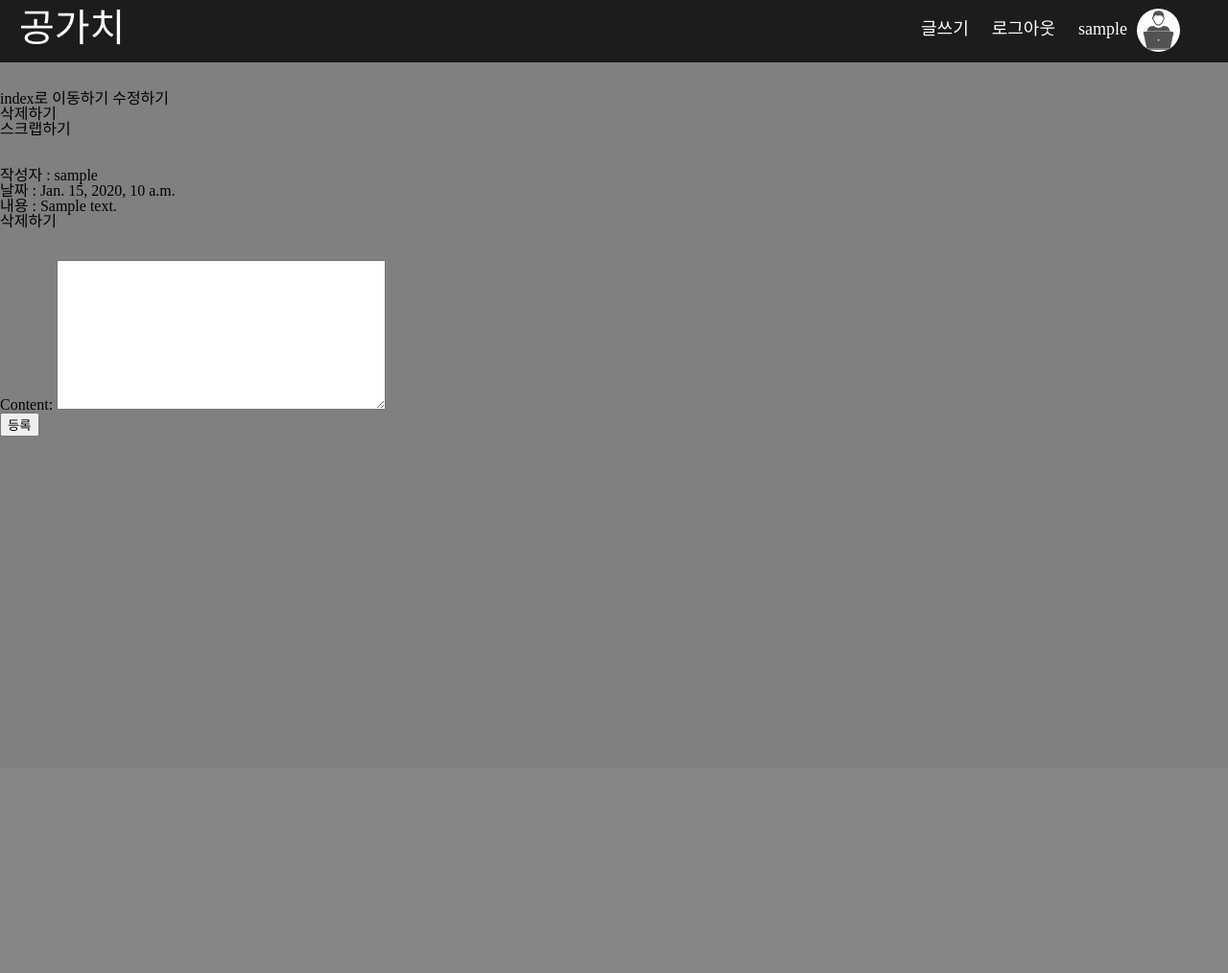
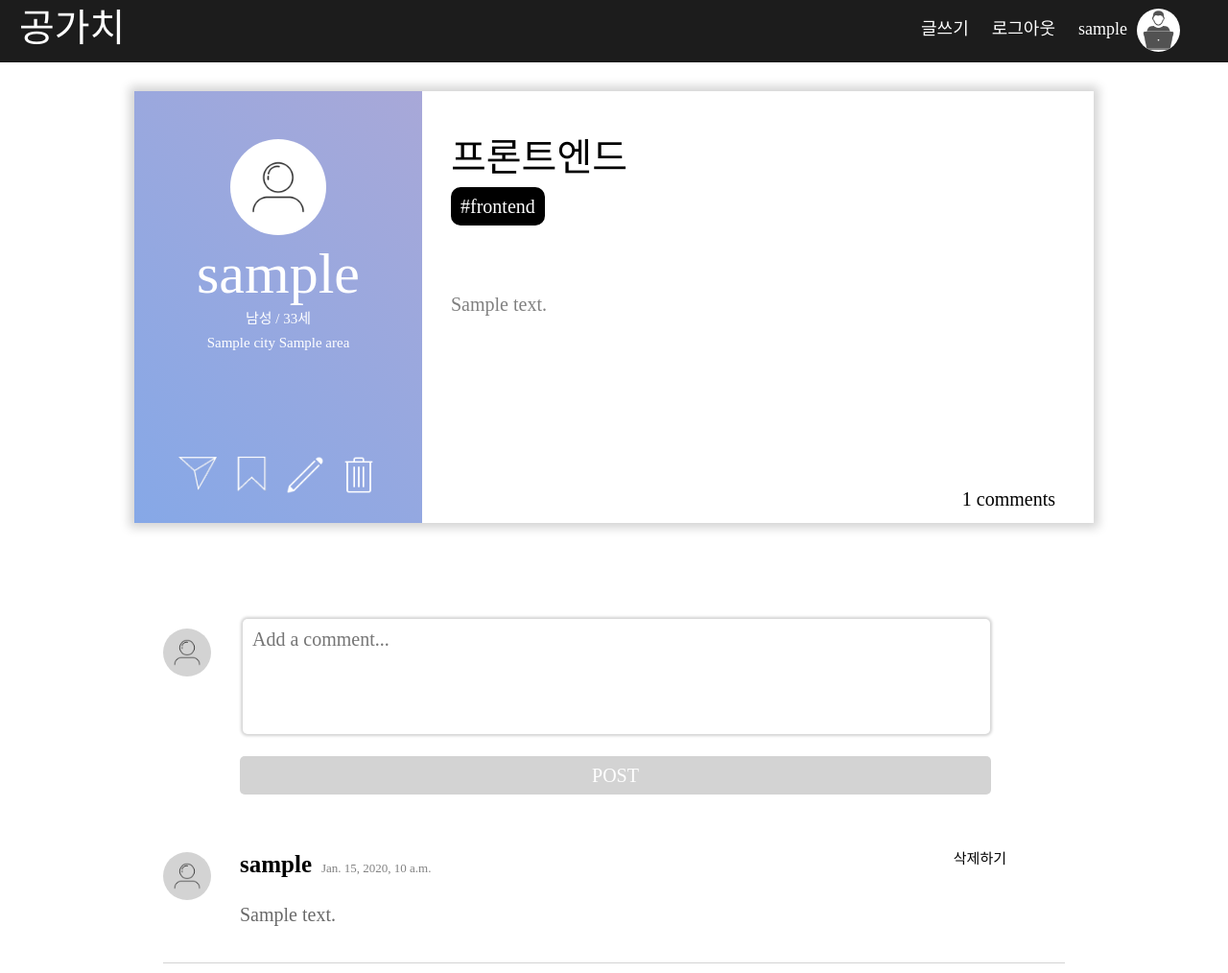
Before and after one commit to zeeyon/CompeteValue, a Django app: page /posts/1 in a window 1280 px wide. Shown: the whole page at 96% size. Before the commit the page ends 455 px from the top, so only its background shows below. Run offline with Django 3.2, Linux system fonts and the light colour scheme; a user stored in the database is signed in; tables that the repository leaves empty hold one stand-in row (values such as "Sample post"); some libraries are stand-ins or nearby versions; some web fonts are replaced.

Commit message:
post_detail 팝업
post 북마크, 삭제 comment 삭제 안되서 수정해야함
뒤로가기 수정해야함

```diff
--- a/likecompetition/likecompetition/static/base.css
+++ b/likecompetition/likecompetition/static/base.css
@@ -26,6 +26,7 @@ a{color:black;text-decoration:none;}
 a:link,a:visited,a:hover,a:active{text-decoration:none;}
 @font-face{font-family:'TmoneyRoundWindExtraBold';src:url('https://cdn.jsdelivr.net/gh/projectnoonnu/noonfonts_20-07@1.0/TmoneyRoundWindExtraBold.woff') format('woff');font-weight:normal;font-style:normal;}
 @font-face{font-family:'IBMPlexSansKR-Light';src:url('https://cdn.jsdelivr.net/gh/projectnoonnu/noonfonts_20-07@1.0/IBMPlexSansKR-Light.woff') format('woff');font-weight:normal;font-style:normal;}
+@font-face {font-family: 'GmarketSansBold';src: url('https://cdn.jsdelivr.net/gh/projectnoonnu/noonfonts_2001@1.1/GmarketSansBold.woff') format('woff');font-weight: normal;font-style: normal;}
 [v-cloak]{display:none !important;}
 #wrap{width:100%;height:100%;padding-top:65px;}
 #wrap>h1{font-size:0;}
@@ -34,7 +35,7 @@ header{
 	display:flex;
 	position:fixed;
 	top:0;
-	z-index:90;
+	z-index:102;
 	box-sizing:border-box;
 	width:100%;
 	height:65px;
--- a/likecompetition/likecompetition/templates/base.html
+++ b/likecompetition/likecompetition/templates/base.html
@@ -4,7 +4,7 @@
 <head>
     <meta charset="UTF-8">
 	<meta name="viewport" content="width=device-width, initial-scale=1.0">
-	<link rel="stylesheet" href="https://code.jquery.com/ui/1.11.1/themes/smoothness/jquery-ui.css" />
+	<link rel="stylesheet" href="https://code.jquery.com/ui/1.12.1/themes/smoothness/jquery-ui.css" />
 	<link href="https://fonts.googleapis.com/css2?family=Nanum+Gothic&display=swap" rel="stylesheet">
     <title>공가치</title>
 	<link rel="stylesheet" type="text/css" href="{% static 'base.css' %}">
@@ -14,6 +14,7 @@
 	<script src="https://cdn.jsdelivr.net/npm/vue/dist/vue.js"></script>
 	<script src="https://cdn.jsdelivr.net/npm/axios/dist/axios.min.js"></script>
 	<script src="https://code.jquery.com/jquery-3.5.1.min.js"></script>
+	<script src="//code.jquery.com/ui/1.12.1/jquery-ui.js"></script>
 	<section id="wrap">
 		<h1>공가치</h1>
 		<header>
@@ -59,6 +60,7 @@
 			</aside>
 			<div id="content">
 				<section class="content-main">
+					<div id="dialog"></div>
 					{% block content %}{% endblock %}
 				</section>
 			</section>
--- a/likecompetition/posts/forms.py
+++ b/likecompetition/posts/forms.py
@@ -26,3 +26,6 @@ class CommentForm(forms.ModelForm):
     class Meta:
         model = Comment
         fields = ['content']
+        widgets = {
+            'content': forms.Textarea(attrs={'placeholder': 'Add a comment...'}),
+        }
--- a/likecompetition/posts/static/post_detail.css
+++ b/likecompetition/posts/static/post_detail.css
@@ -1,13 +1,3 @@
-@font-face {
-    font-family: 'GmarketSansBold';
-    src: url('https://cdn.jsdelivr.net/gh/projectnoonnu/noonfonts_2001@1.1/GmarketSansBold.woff') format('woff');
-    font-weight: normal;
-    font-style: normal;
-}
-
-body{
-    background-color: gray;
-}
 
 .post_detail_box{
     display: flex;
@@ -16,12 +6,12 @@ body{
     font-family:'IBMPlexSansKR-Light';
     width:1000px;
     min-height:450px;
+    box-shadow: 0px 0px 10px 5px lightgray;
 }
 
 .post_detail_left{
-    background-image:url(./images/background-img.jpg);
-    background-repeat: no-repeat;
-    background-size:cover;
+    background: -webkit-linear-gradient(45deg,  #86A8E7, #a8a8d8);
+    background: linear-gradient(45deg, #86A8E7, #a8a8d8);
     display:flex;
     flex-wrap:wrap;
     flex-direction:column;
@@ -35,7 +25,7 @@ body{
     margin-bottom:10px;
 }
 
-#post_detail_profile_img{
+.post_detail_left #post_detail_profile_img, .comment #comment_profile_img, .create_comment #comment_profile_img{
     background-image:url(./images/post_card_user.png);
     background-size:cover;
     border-radius:50%;
@@ -45,8 +35,47 @@ body{
     margin-top: 50px;
 }
 
-#post_detail_profile_name{
+.post_detail_left #post_detail_profile_name{
     font-size: 60px;
+}
+
+.post_detail_left .icon_box{
+    margin-bottom: 10px;
+    width: 224px;
+    margin-left: auto;
+    margin-right: auto;
+    text-align: center;
+    margin-top: 100px;
+}
+
+.post_detail_left .icon a{
+    z-index:15;
+    width:40px;
+    height:40px;
+    margin-left:8px;
+    margin-right: 8px;
+    float: left;
+}
+
+.post_detail_left .icon .message{
+    background:url(./images/post_detail_message.png);
+    background-size:100%;
+}
+.post_detail_left .icon .scrap{
+    background:url(./images/post_detail_scrap.png);
+    background-size:100%;
+}
+.post_detail_left .icon .scrap .scrapped{
+    background:url(./images/post_card_scrapped.png);
+    background-size:100%;
+}
+.post_detail_left .icon .edit{
+    background:url(./images/post_detail_edit.png);
+    background-size:100%;
+}
+.post_detail_left .icon .delete{
+    background:url(./images/post_detail_delete.png);
+    background-size:100%;
 }
 
 .post_detail_right{
@@ -64,20 +93,20 @@ body{
     width: 90%;
 }
 
-#post_detail_field{
+.post_detail_right #post_detail_field{
     font-size: 40px;
     font-family:'GmarketSansBold';
     margin-bottom: 10px;
     margin-top: 50px;
 }
 
-#asdf{
+.post_detail_right #asdf{
     display: flex;
     flex-direction:row;
     flex-wrap:wrap;
 }
 
-#post_detail_tool{
+.post_detail_right #post_detail_tool{
     background-color: black;
     border-radius:10px;
     color: white;
@@ -88,34 +117,121 @@ body{
     margin-bottom: 10px;
 }
 
-#post_detail_content{
+.post_detail_right #post_detail_content{
     color: gray;
     line-height: 24px;
     margin-bottom: 30px;
+    margin-top: 60px;
 }
 
-.post_detail_right .icon{
-    position:absolute;
-    right:10px;
-    bottom:10px;
-    font-size:0;
+.post_detail_right #post_detail_comment{
+    text-align: right;
+    margin-bottom: 15px;
 }
-.post_detail_right .icon a{
-    display:inline-block;
-    z-index:10;
-    width:40px;
-    height:40px;
-    margin-left:15px;
+
+.create_comment_box{
+    width:75%;
+    margin-left: auto;
+    margin-right: auto;
+    margin-top: 100px;
+    margin-bottom: 50px;
 }
-.post_detail_right .icon .message{
-    background:url(./images/post_card_message.png);
-    background-size:100%;
+
+.create_comment{
+    margin: 10px;
+    display: flex;
+    flex-wrap: wrap;
 }
-.post_detail_right .icon .scrap{
-    background:url(./images/post_card_scrap.png);
-    background-size:100%;
+
+.create_comment #comment_content{
+    width: 85%;
+    margin-left: 30px;
 }
-.post_detail_right .icon .scrap .scrapped{
-    background:url(./images/post_card_scrapped.png);
-    background-size:100%;
+
+.create_comment textarea{
+    border: 0;
+    box-shadow: 0px 0px 3px 2px lightgray;
+    border-radius: 5px;
+    resize: none;
+    width: 95%;
+    font-size: 20px;
+    padding: 10px;
+    font-family:'IBMPlexSansKR-Light';
+    height: 100px;
+    margin-left: 3px;
 }
+
+.create_comment input[type=submit]{
+    width: 98%;
+    color: white;
+    background-color: lightgray;
+    border-radius: 5px;
+    border: 0px;
+    height: 40px;
+    font-family:'TmoneyRoundWindExtraBold';
+    font-size: 20px;
+    margin-top: 20px;
+    cursor: pointer;
+}
+
+.comment_box{
+    width: 75%;
+    font-family:'IBMPlexSansKR-Light';
+    margin-left: auto;
+    margin-right: auto;
+}
+
+.comment{
+    margin: 10px;
+    display: flex;
+    border-bottom: 1px solid lightgray;
+    font-size: 20px;
+}
+
+.comment .comment_left #comment_profile_img, .create_comment #comment_profile_img{
+    width: 50px;
+    height:50px;
+    margin-bottom: 40px;
+    margin-top: 10px;
+    background-color: lightgray;
+}
+
+.comment .comment_right{
+    display: flex;
+    flex-direction: column;
+    width: 85%;
+    margin-top:10px;
+    margin-left:30px;
+    margin-bottom: 10px;
+    flex-wrap: wrap;
+}
+
+.comment .comment_right_line{
+    display: flex;
+    justify-content: space-between;
+}
+
+.comment .comment_right_line #comment_name{
+    display: inline-block;
+    font-size: 25px;
+    font-weight: bold;
+    margin-right: 5px;
+}
+
+.comment .comment_right_line #comment_date{
+    display: inline-block;
+    font-size: 13px;
+    color: gray;
+}
+
+.comment .comment_right_line #comment_menu{
+    font-size: 15px;
+    color: gray;
+}
+
+.comment .comment_right #comment_content{
+    margin: 30px 0px;
+    color: dimgray;
+    width: 100%;
+    word-wrap:break-word;
+}
--- a/likecompetition/posts/static/post_detail.js
+++ /dev/null
@@ -1,36 +0,0 @@
-
-
-var scrap = {
-    delimiters: ['[[', ']]'],
-    template: '<a class="scrap" v-bind:class="{ scrapped: this.isScrapped }" href="#" v-on:click="toggle_scrap()"></a>',
-    props: {
-        url: String,
-        initialScrapped: Boolean
-    },
-    data: function() {
-        return {
-            isScrapped: this.initialScrapped
-        }
-    },
-    methods: {
-        toggle_scrap: function() {
-            var method = this.isScrapped ? 'delete' : 'post';
-            this.isScrapped = !this.isScrapped;
-            axios({
-                method: method,
-                url: this.url
-            })
-            .catch(function(error) {
-                console.log(error);
-            })
-        }
-    }
-}
-
-var posts = new Vue({
-    delimiters: ['[[', ']]'],
-    el: '.post_detail_box',
-    components: {
-        'scrap': scrap
-    }
-})
--- a/likecompetition/posts/templates/post_detail.html
+++ b/likecompetition/posts/templates/post_detail.html
@@ -3,13 +3,30 @@
 {% block title %}<link rel="stylesheet" type="text/css" href="{% static 'post_detail.css' %}">{% endblock %}
 
 {% block content %}
-<a href="{% url 'index' %}">index로 이동하기</a>
 <div class="post_detail_box">
     <div class="post_detail_left">
         <div id="post_detail_profile_img"></div>
         <div id="post_detail_profile_name">{{ post.user }}</div>
         <div>{{ post.gender }} 남성 / 33세{{ post.age }}</div>
         <div> {{ post.city }} {{ post.area }}</div>
+        <div class="icon_box">
+            <div class="icon">
+                <a class="message" href="#"></a>
+                <form class="inline_form" action="{% url 'scrap_detail' post.id %}" method="post">
+                    {% csrf_token %}
+                    <a href="#" class="scrap" onclick="parentNode.submit();">
+                    </a>
+                </form>
+                {% if request.user == post.user %}
+                <a class="edit" href="{% url 'post_edit' post.id %}"></a>
+                <form class="inline_form" action="{% url 'post_detail' post.id %}" method="post">
+                    {% csrf_token %}
+                    <a href="#" class="delete" onclick="parentNode.submit();"> </a>
+                    <input type="hidden" name="_method" value="DELETE" />
+                </form>
+                {% endif %}
+            </div>
+        </div>
     </div>
     <div class="post_detail_right">
         <div>
@@ -17,30 +34,13 @@
                 {{ post.field }}
             </div>
             <div id="asdf">
-                {% for tool in post.field %}
+                {% for tool in post.field %} <!--post.tool로 바꾸기-->
                     <div id="post_detail_tool">#{{ tool }}</div>
                 {% endfor %}
             </div>
+            <div id="post_detail_content">{{ post.content }}</div>
         </div>
-        <div>
-            <div id="post_detail_content">{{ post.content }}</div>
-            <div class="icon">
-                <a class="message" href="#"></a>
-                <scrap url="{% url 'scrap_detail' post.id %}" v-bind:initial-scrapped="{{ post.scrapped }}"></scrap>
-                <!-- <form class="inline_form" action="{% url 'scrap_detail' post.id %}" method="post">
-                    {% csrf_token %}
-                    <a href="#" onclick="parentNode.submit();">스크랩하기</a>
-                </form> -->
-                {% if request.user == post.user %}
-                <a href="{% url 'post_edit' post.id %}">수정하기</a>
-                <form class="inline_form" action="{% url 'post_detail' post.id %}" method="post">
-                    {% csrf_token %}
-                    <a href="#" onclick="parentNode.submit();" id="post_detail_delete"></a>
-                    <input type="hidden" name="_method" value="DELETE" />
-                </form>
-                {% endif %}
-            </div>
-        </div>
+        <div id="post_detail_comment"><a href="#" onclick="window.location.reload();">{{ comments|length }}  comments</a></div>
     </div>
 </div>
 
@@ -56,9 +56,6 @@
 분야 : {{ post.field }}<br>
 내용 : {{ post.content }}<br>
 <br>
--->
-
-
 {% if request.user == post.user %}
     <a href="{% url 'post_edit' post.id %}">수정하기</a>
     <form class="inline_form" action="{% url 'post_detail' post.id %}" method="post">
@@ -72,6 +69,14 @@
     <a href="#" onclick="parentNode.submit();">스크랩하기</a>
 </form>
 <br><br>
+{% if request.user == post.user %}
+    <a href="{% url 'post_edit' post.id %}">수정하기</a>
+    <form class="inline_form" action="{% url 'post_detail' post.id %}" method="post">
+        {% csrf_token %}
+        <a href="#" onclick="parentNode.submit();">삭제하기</a>
+        <input type="hidden" name="_method" value="DELETE" />
+    </form>
+{% endif %}
 
 {% for comment in comments %}
     작성자 : {{ comment.user.nickname }}<br>
@@ -93,6 +98,50 @@
     <input type="submit" value="등록" />
 </form>
 
+-->
+
+<div class="create_comment_box">
+    <div class="create_comment">
+        <div id="comment_profile_img"></div>
+        <div id="comment_content">
+            <form action="{% url 'comment' post.id %}" method="post">
+                {% csrf_token %}
+                {{ form.content }}
+                <input type="submit" value="POST" />
+            </form>
+        </div>
+    </div>
+</div>
+
+
+<div class="comment_box">
+    {% for comment in comments reversed %}
+    <div class="comment">
+        <div class="comment_left">
+            <div id="comment_profile_img"></div>
+        </div>
+        <div class="comment_right">
+            <div class="comment_right_line">
+                <div>
+                    <div id="comment_name">{{ comment.user.nickname }}</div>
+                    <div id="comment_date">{{ comment.date }}</div>
+                </div>
+                <div id="comment_menu">
+                    {% if request.user == comment.user %}
+                        <form class="inline_form" action="{% url 'comment_detail' post.id comment.id %}" method="post">
+                            {% csrf_token %}
+                            <a href="#" onclick="parentNode.submit();">삭제하기</a>
+                            <input type="hidden" name="_method" value="DELETE" />
+                        </form>
+                    {% endif %}
+                </div>
+            </div>
+            <div id="comment_content">{{ comment.content }}</div>
+        </div>
+    </div>
+    {% endfor %}
+</div>
+
 {% endblock %}
 
-{% block end %}<script src="{% static 'post_detail.js' %}"></script>{% endblock %}
+{% block end %}{% endblock %}
```
Also changed, not shown: likecompetition/posts/static/index.js (+33 -0 lines), likecompetition/posts/static/post_form.css (+13 -2 lines), likecompetition/posts/templates/index.html (+6 -4 lines), likecompetition/likecompetition/static/base.js (line endings or trailing spaces), likecompetition/posts/static/images/post_detail_delete.png (added), likecompetition/posts/static/images/post_detail_edit.png (added), likecompetition/posts/static/images/post_detail_message.png (added), likecompetition/posts/static/images/post_detail_scrap.png (added).
